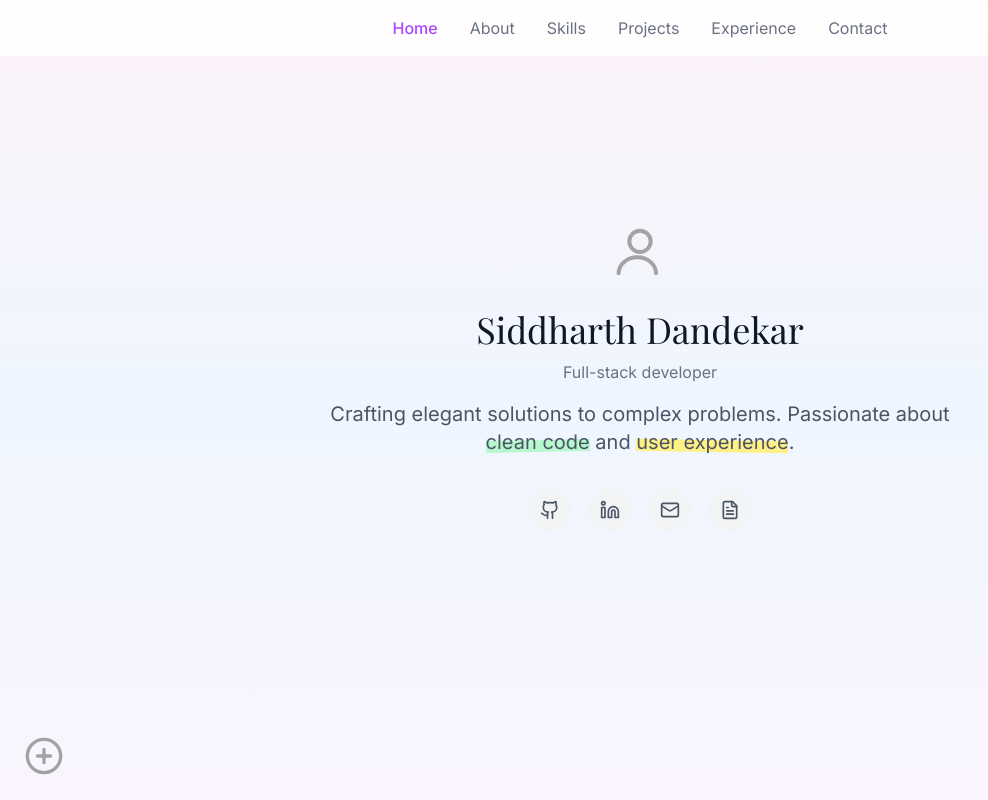
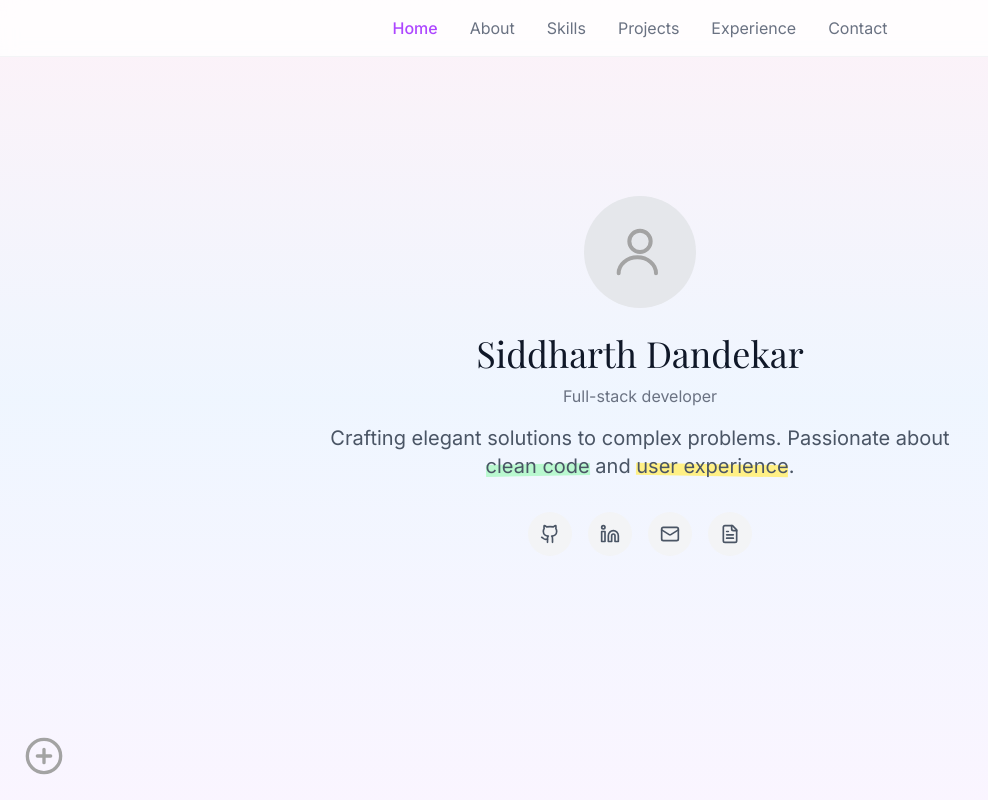
Before and after one commit to BoldAxis0/sids-website, a React (Vite) app: page / in a window 1280 px wide. Shown: the top 800 px of the page, without its empty margins (0-988 px from the left). Built offline with nearby package versions, Linux system fonts and the light colour scheme.

Commit message:
fixed outline, added tailwind compiler, awesome

```diff
--- a/package.json
+++ b/package.json
@@ -47,9 +47,14 @@
     "tailwind-merge": "*",
     "vaul": "^1.1.2"
   },
+  "type": "module",
   "devDependencies": {
+    "@tailwindcss/vite": "^4.1.18",
     "@types/node": "^20.10.0",
     "@vitejs/plugin-react-swc": "^3.10.2",
+    "autoprefixer": "^10.4.24",
+    "postcss": "^8.5.6",
+    "tailwindcss": "^4.1.18",
     "vite": "6.3.5"
   },
   "scripts": {
--- a/src/components/Hero.tsx
+++ b/src/components/Hero.tsx
@@ -72,7 +72,7 @@ export function Hero() {
             href="/resume.pdf"
             target="_blank"
             rel="noopener noreferrer"
-            className="p-3 rounded-full bg-gray-100 hover:bg-amber-100 text-gray-600 hover:text-amber-600 transition-all hover:scale-110"
+            className="p-3 rounded-full bg-gray-100 hover:bg-emerald-100 text-gray-600 hover:text-emerald-600 transition-all hover:scale-110"
             aria-label="Resume"
           >
             <FileText className="w-5 h-5" />
--- a/src/index.css
+++ b/src/index.css
@@ -1,5 +1,6 @@
 @import url("https://fonts.googleapis.com/css2?family=Playfair+Display:wght@400;500;600;700&family=Inter:wght@300;400;500;600&display=swap");
 /*! tailwindcss v4.1.3 | MIT License | https://tailwindcss.com */
+@import "tailwindcss";
 @layer properties {
   @supports (((-webkit-hyphens: none)) and (not (margin-trim: inline))) or
     ((-moz-orient: inline) and (not (color: rgb(from red r g b)))) {
@@ -521,6 +522,52 @@
   .absolute {
     position: absolute;
   }
+    /* Text */
+  .text-amber-100 { color: var(--color-amber-100); }
+  .text-amber-200 { color: var(--color-amber-200); }
+  .text-amber-300 { color: var(--color-amber-300); }
+  .text-amber-400 { color: var(--color-amber-400); }
+  .text-amber-500 { color: var(--color-amber-500); }
+  .text-amber-600 { color: var(--color-amber-600); }
+
+  /* Backgrounds (were missing) */
+  .bg-amber-100 { background-color: var(--color-amber-100); }
+  .bg-amber-200 { background-color: var(--color-amber-200); }
+  .bg-amber-300 { background-color: var(--color-amber-300); }
+  .bg-amber-400 { background-color: var(--color-amber-400); }
+  .bg-amber-500 { background-color: var(--color-amber-500); }
+  .bg-amber-600 { background-color: var(--color-amber-600); }
+
+  /* Borders (Expanded to include 400-600) */
+  .border-amber-100 { border-color: var(--color-amber-100); }
+  .border-amber-200 { border-color: var(--color-amber-200); }
+  .border-amber-300 { border-color: var(--color-amber-300); }
+  .border-amber-400 { border-color: var(--color-amber-400); }
+  .border-amber-500 { border-color: var(--color-amber-500); }
+  .border-amber-600 { border-color: var(--color-amber-600); }
+
+  /* Rings (Expanded to include all shades) */
+  .ring-amber-100 { --tw-ring-color: var(--color-amber-100); }
+  .ring-amber-200 { --tw-ring-color: var(--color-amber-200); }
+  .ring-amber-300 { --tw-ring-color: var(--color-amber-300); }
+  .ring-amber-400 { --tw-ring-color: var(--color-amber-400); }
+  .ring-amber-500 { --tw-ring-color: var(--color-amber-500); }
+  .ring-amber-600 { --tw-ring-color: var(--color-amber-600); }
+
+  /* Icon Stroke/Fill (Expanded to include all shades) */
+  .stroke-amber-100 { stroke: var(--color-amber-100); }
+  .stroke-amber-200 { stroke: var(--color-amber-200); }
+  .stroke-amber-300 { stroke: var(--color-amber-300); }
+  .stroke-amber-400 { stroke: var(--color-amber-400); }
+  .stroke-amber-500 { stroke: var(--color-amber-500); }
+  .stroke-amber-600 { stroke: var(--color-amber-600); }
+
+  .fill-amber-100 { fill: var(--color-amber-100); }
+  .fill-amber-200 { fill: var(--color-amber-200); }
+  .fill-amber-300 { fill: var(--color-amber-300); }
+  .fill-amber-400 { fill: var(--color-amber-400); }
+  .fill-amber-500 { fill: var(--color-amber-500); }
+  .fill-amber-600 { fill: var(--color-amber-600); }
 
   .fixed {
     position: fixed;
@@ -1235,6 +1282,17 @@
   }
 
   @media (hover: hover) {
+
+  .hover\:bg-amber-100:hover {
+    background-color: var(--color-amber-100);
+  }
+
+  .hover\:text-amber-600:hover {
+    color: var(--color-amber-600);
+  }
+}
+
+  @media (hover: hover) {
     .hover\:bg-blue-100:hover {
       background-color: var(--color-blue-100);
     }
@@ -1244,6 +1302,10 @@
     .hover\:bg-pink-100:hover {
       background-color: var(--color-pink-100);
     }
+
+  }
+
+  @media (hover:hover){
     .hover\:bg-amber-100:hover {
       background-color: var(--color-amber-100);
     }
@@ -1263,6 +1325,8 @@
       background-color: var(--color-amber-600);
     }
   }
+
+
 
   @media (hover: hover) {
     .hover\:bg-purple-100:hover {
@@ -1386,6 +1450,14 @@
     }
   }
 }
+
+
+
+
+
+
+
+
 
 :root {
   --font-size: 16px;
--- a/vite.config.ts
+++ b/vite.config.ts
@@ -2,9 +2,11 @@
   import { defineConfig } from 'vite';
   import react from '@vitejs/plugin-react-swc';
   import path from 'path';
+  import tailwindcss from '@tailwindcss/vite'
+
 
   export default defineConfig({
-    plugins: [react()],
+    plugins: [react(), tailwindcss()],
     resolve: {
       extensions: ['.js', '.jsx', '.ts', '.tsx', '.json'],
       alias: {
```
Also changed, not shown: 1 other file (tests, documents, lock files or other folders). Lines whose indentation alone changed are shown as unchanged.
